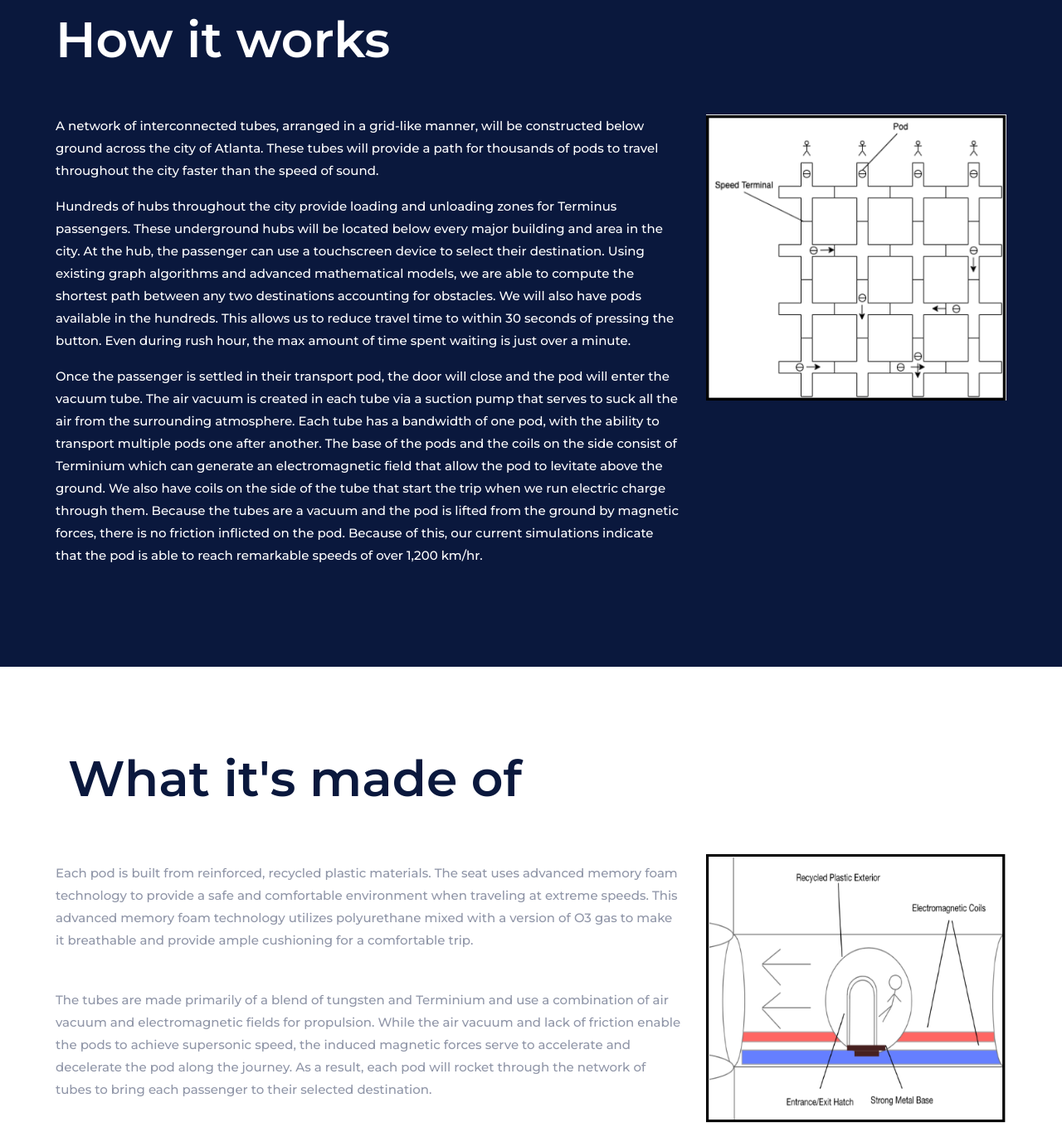
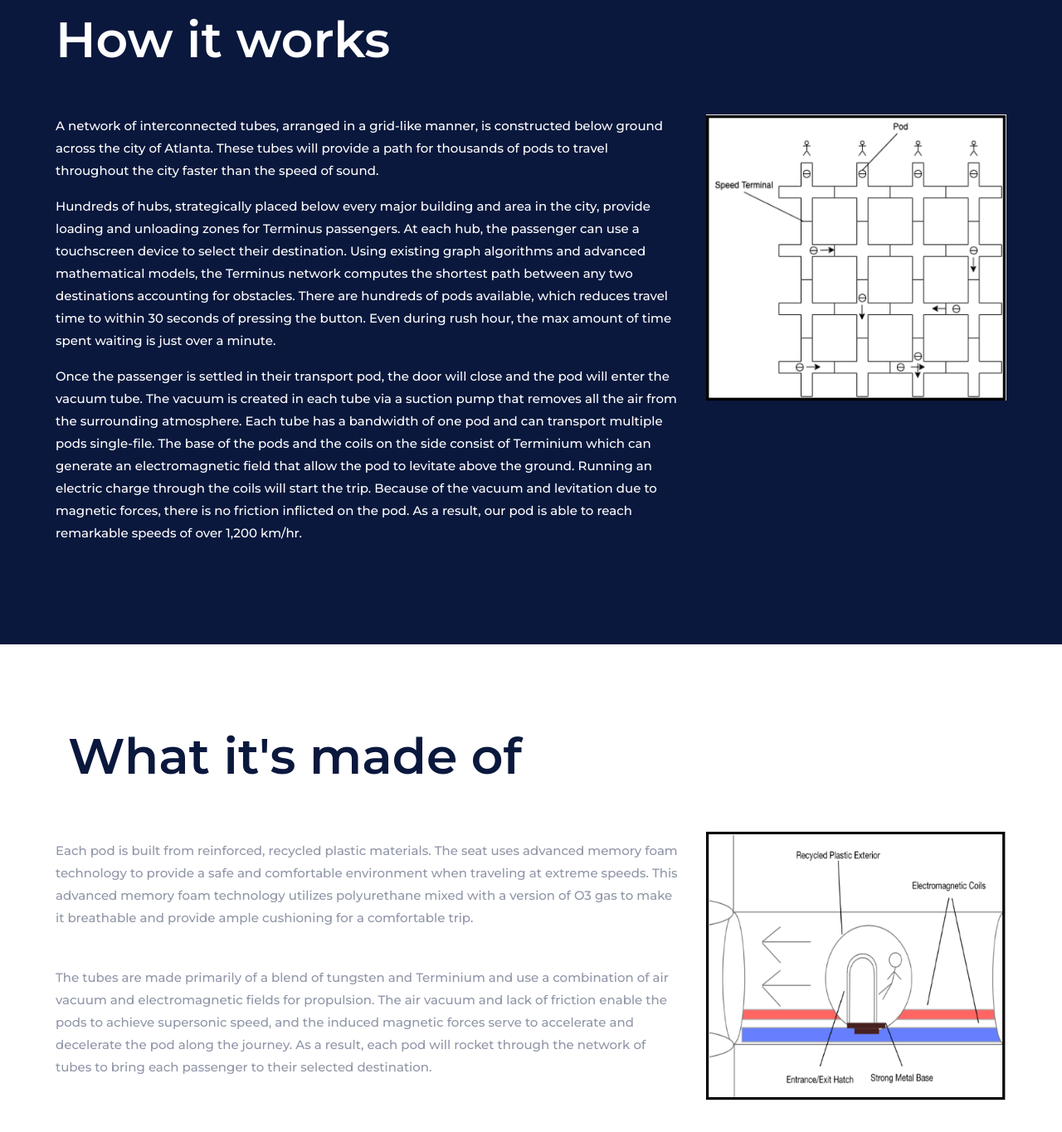
Before and after one commit to shukieshah/NovumWebsite, a plain HTML site: page description.html in a window 1280 px wide. Shown: the part 1000-2365 px from the top of the page at 83% size. Drawn offline with Linux system fonts and the light colour scheme.

Commit message:
changed description to make it more readable

```diff
--- a/description.html
+++ b/description.html
@@ -66,7 +66,7 @@
 						<div class="section-title">
 							<h2>About Terminus</h2>
 						</div>
-						<p>Terminus is a new form of transport that's both green and unbelievably fast. It relies on the scientific principles of vacuum travel and electromagnetic propulsion. A vacuum is a space that has little to no air resistance or friction. This, in turn, enables objects traveling through it to achieve tremendous speeds.</p>
+						<p>Terminus is a new form of transport that is both green and unbelievably fast. It relies on the scientific principles of vacuum travel and electromagnetic propulsion. A vacuum is a space that has little to no air resistance or friction. This, in turn, enables objects traveling through it to achieve tremendous speeds.</p>
 						<a href="#" class="site-btn">Sign Up Today</a>
 					</div>
 					<div class="col-sm-6">
@@ -85,10 +85,10 @@
 				</div>
 				<div class="row">
 				<div class="col-lg-8">
-						<p>A network of interconnected tubes, arranged in a grid-like manner, will be constructed below ground across the city of Atlanta. These tubes will provide a path for thousands of pods to travel throughout the city faster than the speed of sound. </p>
-						<p>Hundreds of hubs throughout the city provide loading and unloading zones for Terminus passengers. These underground hubs will be located below every major building and area in the city. At the hub, the passenger can use a touchscreen device to select their destination. Using existing graph algorithms and advanced mathematical models, we are able to compute the shortest path between any two destinations accounting for obstacles. We will also have pods available in the hundreds. This allows us to reduce travel time to within 30 seconds of pressing the button. Even during rush hour, the max amount of time spent waiting is just over a minute.</p>
+						<p>A network of interconnected tubes, arranged in a grid-like manner, is constructed below ground across the city of Atlanta. These tubes will provide a path for thousands of pods to travel throughout the city faster than the speed of sound. </p>
+						<p>Hundreds of hubs, strategically placed below every major building and area in the city, provide loading and unloading zones for Terminus passengers. At each hub, the passenger can use a touchscreen device to select their destination. Using existing graph algorithms and advanced mathematical models, the Terminus network computes the shortest path between any two destinations accounting for obstacles. There are hundreds of pods available, which reduces travel time to within 30 seconds of pressing the button. Even during rush hour, the max amount of time spent waiting is just over a minute.</p>
 						<p>
-								Once the passenger is settled in their transport pod, the door will close and the pod will enter the vacuum tube. The air vacuum is created in each tube via a suction pump that serves to suck all the air from the surrounding atmosphere. Each tube has a bandwidth of one pod, with the ability to transport multiple pods one after another. The base of the pods and the coils on the side consist of Terminium which can generate an electromagnetic field that allow the pod to levitate above the ground. We also have coils on the side of the tube that start the trip when we run electric charge through them. Because the tubes are a vacuum and the pod is lifted from the ground by magnetic forces, there is no friction inflicted on the pod. Because of this, our current simulations indicate that the pod is able to reach remarkable speeds of over 1,200 km/hr.
+								Once the passenger is settled in their transport pod, the door will close and the pod will enter the vacuum tube. The vacuum is created in each tube via a suction pump that removes all the air from the surrounding atmosphere. Each tube has a bandwidth of one pod and can transport multiple pods single-file. The base of the pods and the coils on the side consist of Terminium which can generate an electromagnetic field that allow the pod to levitate above the ground. Running an electric charge through the coils will start the trip. Because of the vacuum and levitation due to magnetic forces, there is no friction inflicted on the pod. As a result, our pod is able to reach remarkable speeds of over 1,200 km/hr.
 						</p>
 					</div>
 					<div class="col-lg-4">
@@ -110,7 +110,7 @@
 					<div class="row">
 					<div class="col-lg-8">
 						<p>Each pod is built from reinforced, recycled plastic materials. The seat uses advanced memory foam technology to provide a safe and comfortable environment when traveling at extreme speeds. This advanced memory foam technology utilizes polyurethane mixed with a version of O3 gas to make it breathable and provide ample cushioning for a comfortable trip.</p>
-						<p>The tubes are made primarily of a blend of tungsten and Terminium and use a combination of air vacuum and electromagnetic fields for propulsion. While the air vacuum and lack of friction enable the pods to achieve supersonic speed, the induced magnetic forces serve to accelerate and decelerate the pod along the journey. As a result, each pod will rocket through the network of tubes to bring
+						<p>The tubes are made primarily of a blend of tungsten and Terminium and use a combination of air vacuum and electromagnetic fields for propulsion. The air vacuum and lack of friction enable the pods to achieve supersonic speed, and the induced magnetic forces serve to accelerate and decelerate the pod along the journey. As a result, each pod will rocket through the network of tubes to bring
 								each passenger to their selected destination.
 								</p>
 					</div>
```
